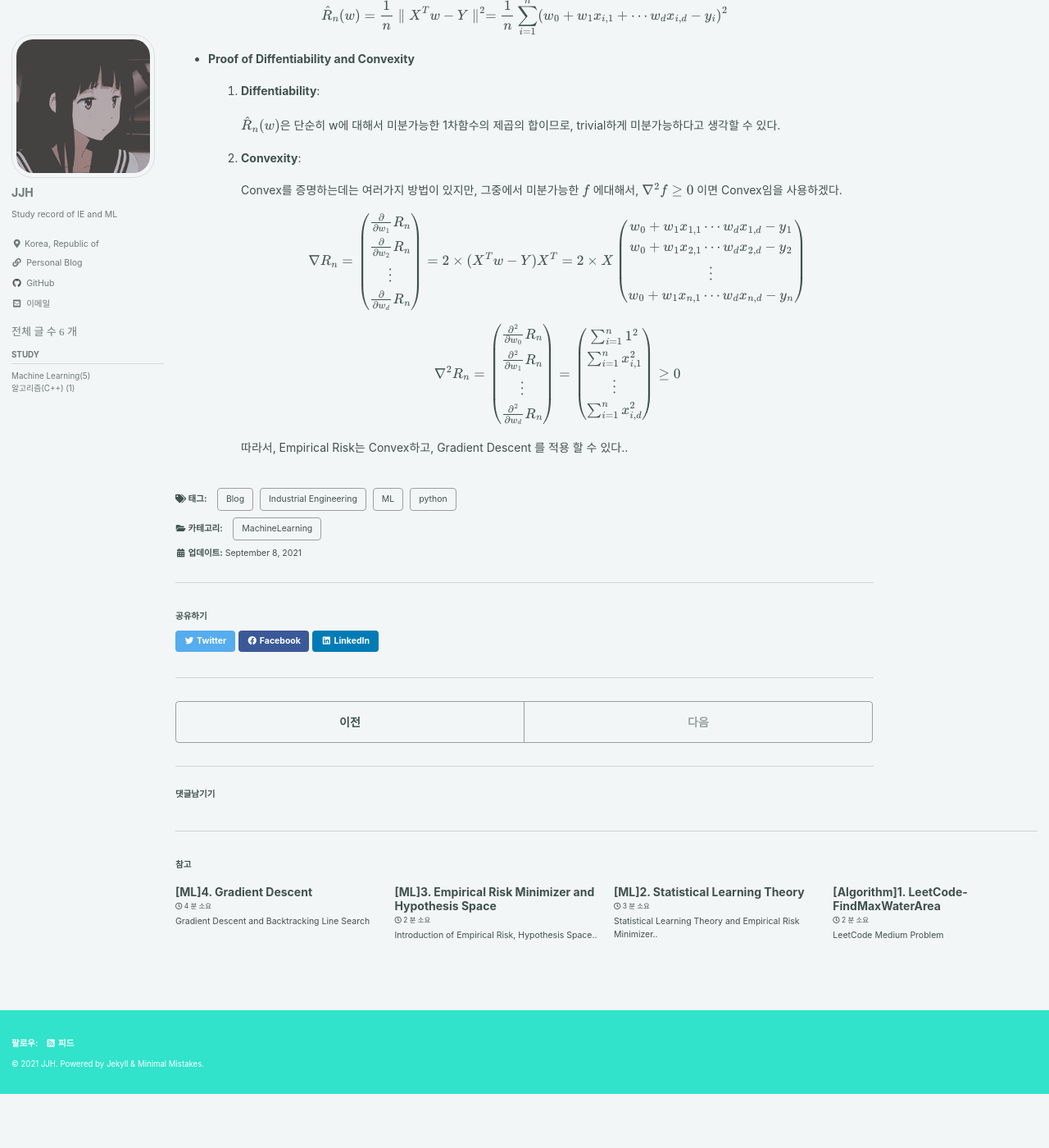
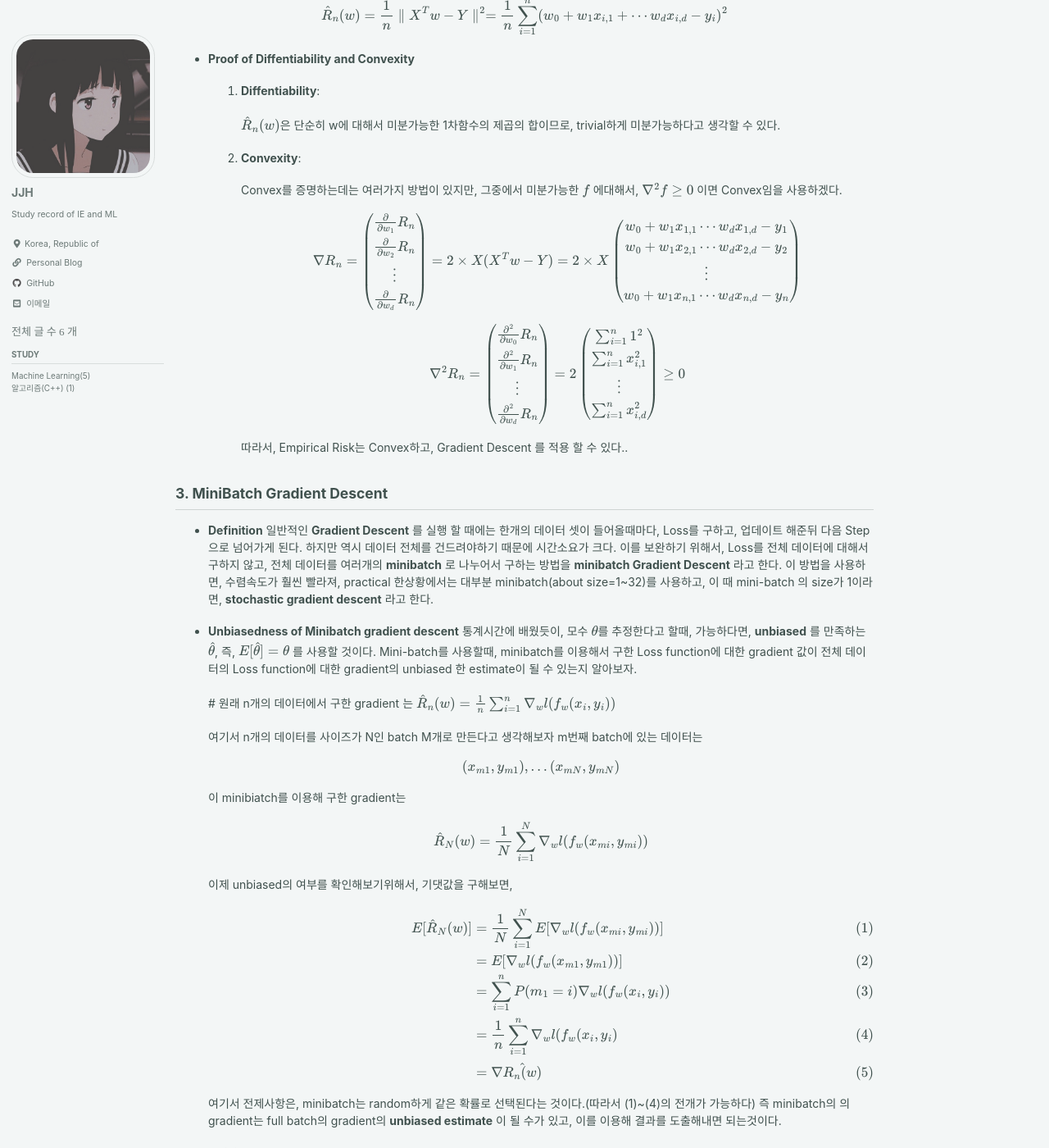
Before and after one commit to Corpse-is-Talking/Corpse-is-Talking.github.io, a Jekyll site: the page built from _posts/Machine Learning/2021-09-08-LeastSquare.md, in a window 1280 px wide and 1400 px high, scrolled down 1536 px. Shown: the whole window at 82% size. Built offline with Jekyll 4.4.1, drawn with Linux system fonts in a browser that asks for light colours; cached includes are drawn as plain includes; formulas are drawn with MathJax 3; comment, search, counter and statistics services are not loaded; before the commit the page ends 2870 px from its top, so only the background shows below that; some of the changed text lies outside the part shown.

Commit message:
20210915 ch 5 fin

```diff
--- a/_posts/Machine Learning/2021-09-08-LeastSquare.md
+++ b/_posts/Machine Learning/2021-09-08-LeastSquare.md
@@ -1,5 +1,5 @@
 ---
-title: "[ML]5.Linear Least Square and ERM and minibatch Gradient descent"
+title: "[ML]5.ERM of Linear Least Square  and minibatch Gradient descent"
 categories:
   - MachineLearning
 tags:
@@ -117,7 +117,7 @@ $$\hat{R}_n(w)=\frac{1}{n} \parallel X^Tw-Y \parallel ^2 = \frac{1}{n} \sum_{i=1
         \vdots   \\
           {\partial\over\partial w_d}R_n
         \end{array}\right)=
-        2\times (X^Tw-Y)X^T= 2\times X
+        2\times X(X^Tw-Y)= 2\times X
         \left (\begin{array}{cc}
           w_{0}+w_1x_{1,1}\cdots w_dx_{1,d}-y_1 \\
           w_{0}+w_1x_{2,1}\cdots w_dx_{2,d}-y_2 \\
@@ -132,7 +132,7 @@ $$\hat{R}_n(w)=\frac{1}{n} \parallel X^Tw-Y \parallel ^2 = \frac{1}{n} \sum_{i=1
           {\partial^2\over\partial w_1}R_n \\
         \vdots   \\
           {\partial^2\over\partial w_d}R_n
-        \end{array}\right)=
+        \end{array}\right)=2
         \left (\begin{array}{cc}
         \sum_{i=1}^{n}1^2 \\
         \sum_{i=1}^{n}x_{i,1}^2 \\
@@ -142,3 +142,63 @@ $$\hat{R}_n(w)=\frac{1}{n} \parallel X^Tw-Y \parallel ^2 = \frac{1}{n} \sum_{i=1
         $$
 
         따라서, Empirical Risk는 Convex하고, Gradient Descent 를 적용 할 수 있다..
+
+## 3. MiniBatch Gradient Descent
+
+- __Definition__
+  일반적인 __Gradient Descent__ 를 실행 할 때에는 한개의 데이터 셋이 들어올때마다, Loss를 구하고, 업데이트 해준뒤 다음 Step으로 넘어가게 된다. 하지만 역시 데이터 전체를 건드려야하기 때문에 시간소요가 크다. 이를 보완하기 위해서, Loss를 전체 데이터에 대해서 구하지 않고, 전체 데이터를 여러개의 __minibatch__ 로 나누어서 구하는 방법을 __minibatch Gradient Descent__ 라고 한다. 이 방법을 사용하면, 수렴속도가 훨씬 빨라져, practical 한상황에서는 대부분 minibatch(about size=1~32)를 사용하고, 이 때 mini-batch 의 size가 1이라면, __stochastic gradient descent__ 라고 한다.
+
+
+- __Unbiasedness of Minibatch gradient descent__
+  통계시간에 배웠듯이, 모수 $\theta$를 추정한다고 할때, 가능하다면, __unbiased__ 를 만족하는 $\hat{\theta}$, 즉, $E[\hat{\theta}]=\theta$ 를 사용할 것이다.
+  Mini-batch를 사용할때, minibatch를 이용해서 구한 Loss function에 대한 gradient 값이 전체 데이터의 Loss function에 대한 gradient의 unbiased 한 estimate이 될 수 있는지 알아보자.
+
+  #
+  원래 n개의 데이터에서 구한 gradient 는
+  $$ \hat{R}_n(w)= \frac{1}{n} \sum_{i=1}^{n} \nabla _w l(f_w(x_{i},y_{i})) $$
+
+
+  여기서 n개의 데이터를 사이즈가 N인 batch M개로 만든다고 생각해보자
+  m번째 batch에 있는 데이터는
+
+  $$ (x_{m1},y_{m1}),\dots(x_{mN},y_{mN})$$
+
+  이 minibiatch를 이용해 구한 gradient는
+
+  $$ \hat{R}_N(w)= \frac{1}{N} \sum_{i=1}^{N} \nabla _w l(f_w(x_{mi},y_{mi})) $$
+
+  이제 unbiased의 여부를 확인해보기위해서, 기댓값을 구해보면,
+
+  $$
+  \begin{align}
+  E[\hat{R}_N(w)]&=
+  \frac{1}{N} \sum_{i=1}^{N} E[\nabla _w l(f_w(x_{mi},y_{mi}))]\\
+  &=  E[\nabla _w l(f_w(x_{m1},y_{m1}))]\\
+  &= \sum_{i=1}^n P(m_1=i)\nabla _w l(f_w(x_{i},y_{i}))\\
+  &=\frac{1}{n} \sum_{i=1}^n\nabla _w l(f_w(x_{i},y_{i})\\
+  &=\nabla \hat{R_n(w)}
+  \end{align}
+  $$
+
+  여기서 전제사항은, minibatch는 random하게 같은 확률로 선택된다는 것이다.(따라서 (1)~(4)의 전개가 가능하다)
+  즉 minibatch의 의 gradient는 full batch의 gradient의 __unbiased estimate__ 이 될 수가 있고, 이를 이용해 결과를 도출해내면 되는것이다.
+
+- __Efficieny__:
+
+  Batch size N에 대하여
+
+  __N이 크다면__ , gradient의 예측값은 매우 좋지만, full batch와 같은 이유로, 수렴이 느려질 수 있다
+
+  __N이 작다면__ , gradient의 예측값은 불안정하지만, 데이터를 조금만 거쳐도 되기때문에, 수렴이 훨씬 빠르다.
+
+
+  __Recomendation :__ practical 한상황에서 N은 hyper parameter의 일종이며, 1~몇백 사이의 숫자가 가능하다.
+  Deep learning의 대가 중 한분인 Youshua Bengio 교수님은 약 N=32가 좋은 설정값이라고 하셨다고 한다.
+
+
+  다음포스트는 코드와 함께 Gradient, minibatch gradient, stochastic gradient의 차이를 알아보겠다.
+
+
+## 4. 참고문헌
+
+  [Introduction to Statistical Learning Theory, Sgd lecture note](https://davidrosenberg.github.io/mlcourse/Archive/2017Fall/Lectures/02b.SGD.pdf)
```
